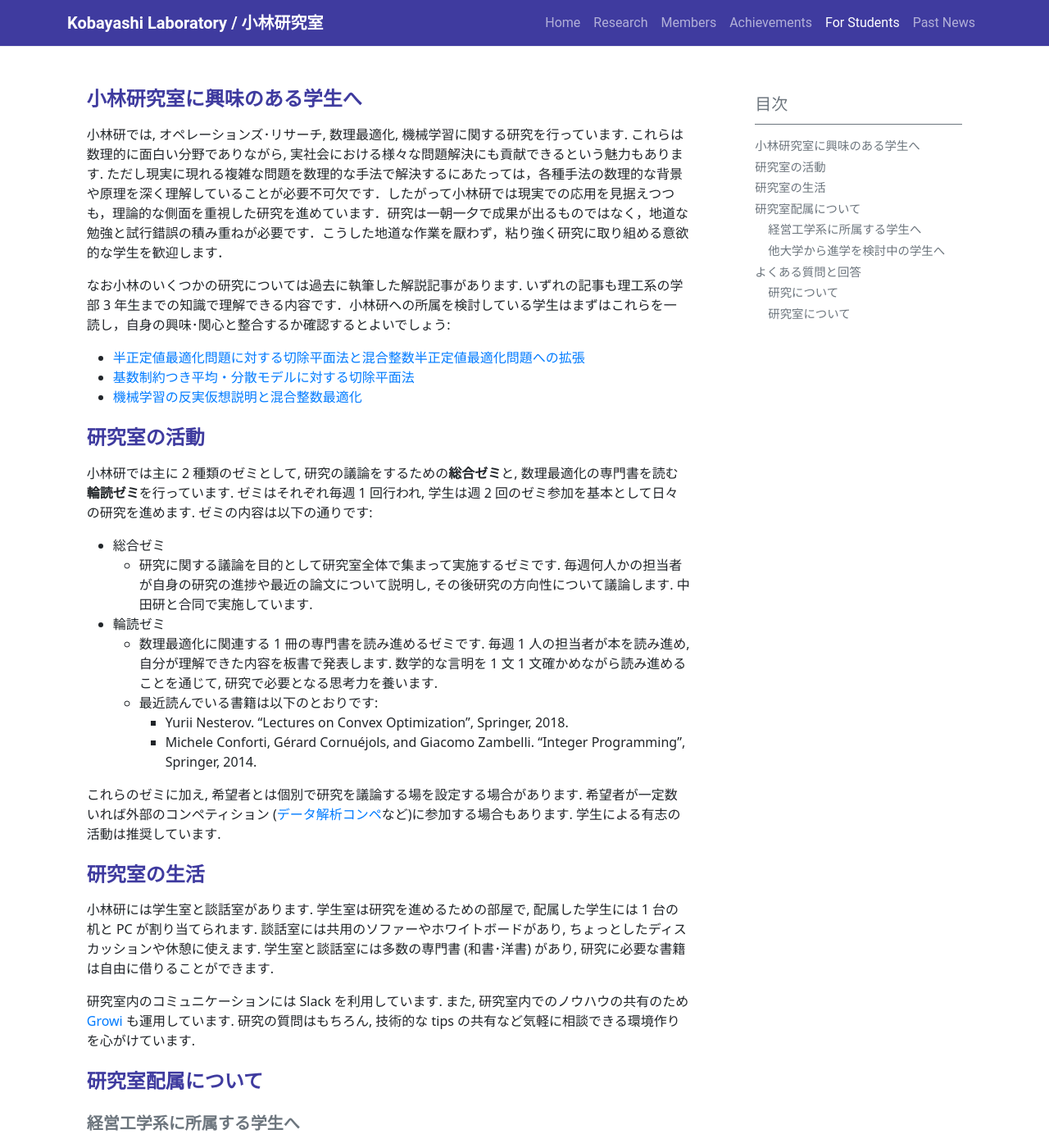
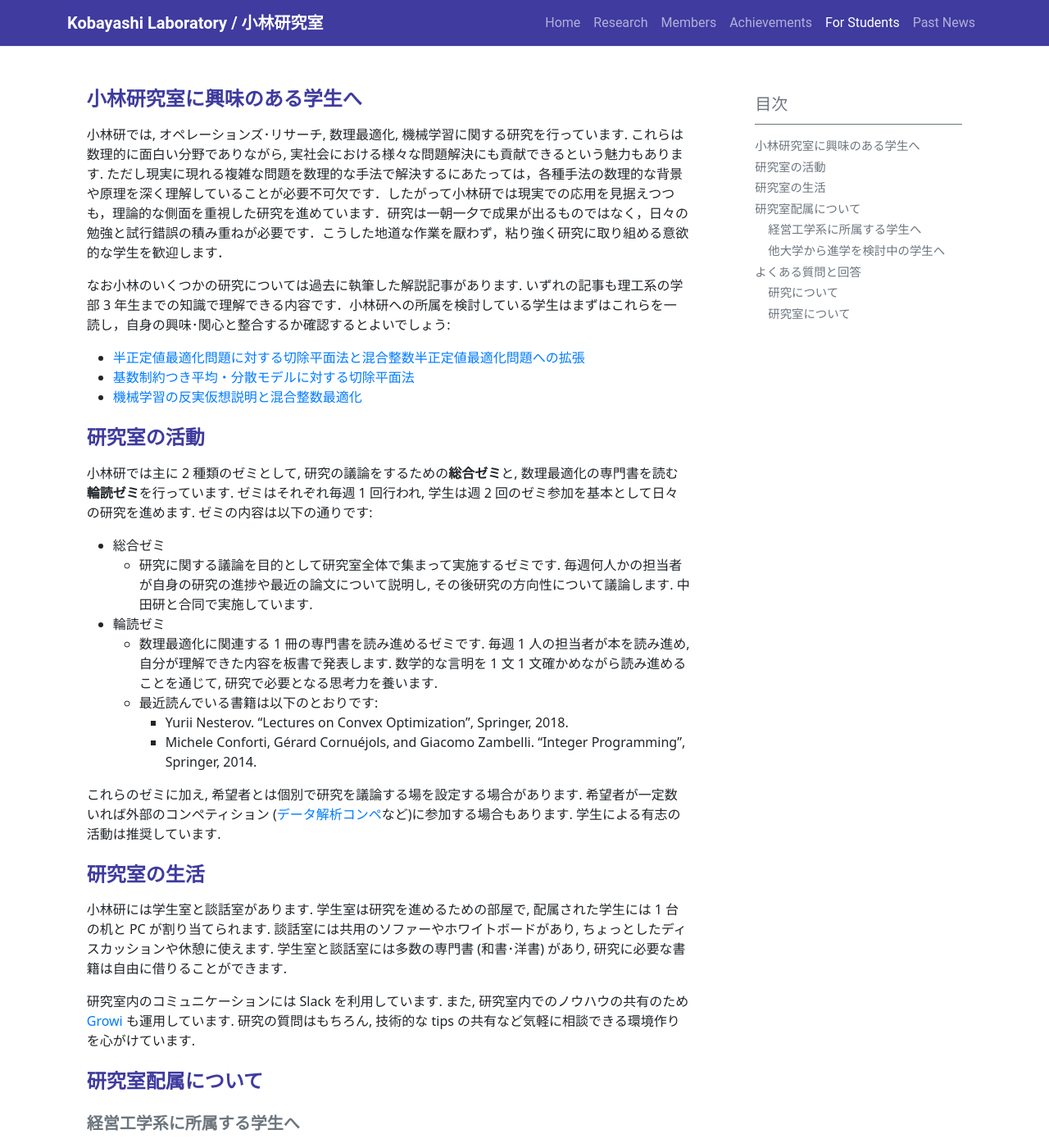
Before and after one commit to isct-koba-lab/isct-koba-lab.github.io, a Jekyll site: the page built from pages/for-students.md, in a window 1280 px wide and 1400 px high. Shown: the whole window at 82% size. Built offline with Jekyll 4.4.1, drawn with Linux system fonts in a browser that asks for light colours; some of the changed text lies outside the part shown.

Commit message:
update for-student

```diff
--- a/pages/for-students.md
+++ b/pages/for-students.md
@@ -7,7 +7,7 @@
 
 ## 小林研究室に興味のある学生へ
 
-小林研では, オペレーションズ･リサーチ, 数理最適化, 機械学習に関する研究を行っています. これらは数理的に面白い分野でありながら, 実社会における様々な問題解決にも貢献できるという魅力もあります. ただし現実に現れる複雑な問題を数理的な手法で解決するにあたっては，各種手法の数理的な背景や原理を深く理解していることが必要不可欠です．したがって小林研では現実での応用を見据えつつも，理論的な側面を重視した研究を進めています．研究は一朝一夕で成果が出るものではなく，地道な勉強と試行錯誤の積み重ねが必要です．こうした地道な作業を厭わず，粘り強く研究に取り組める意欲的な学生を歓迎します．
+小林研では, オペレーションズ･リサーチ, 数理最適化, 機械学習に関する研究を行っています. これらは数理的に面白い分野でありながら, 実社会における様々な問題解決にも貢献できるという魅力もあります. ただし現実に現れる複雑な問題を数理的な手法で解決するにあたっては，各種手法の数理的な背景や原理を深く理解していることが必要不可欠です．したがって小林研では現実での応用を見据えつつも，理論的な側面を重視した研究を進めています．研究は一朝一夕で成果が出るものではなく，日々の勉強と試行錯誤の積み重ねが必要です．こうした地道な作業を厭わず，粘り強く研究に取り組める意欲的な学生を歓迎します．
 
 なお小林のいくつかの研究については過去に執筆した解説記事があります. いずれの記事も理工系の学部 3 年生までの知識で理解できる内容です．小林研への所属を検討している学生はまずはこれらを一読し，自身の興味･関心と整合するか確認するとよいでしょう:
 - [半正定値最適化問題に対する切除平面法と混合整数半正定値最適化問題への拡張](https://orsj.org/wp-content/corsj/or65-12/or65_12_656.pdf)
@@ -32,7 +32,7 @@
 
 ## 研究室の生活
 
-小林研には学生室と談話室があります. 学生室は研究を進めるための部屋で, 配属した学生には 1 台の机と PC が割り当てられます. 談話室には共用のソファーやホワイトボードがあり, ちょっとしたディスカッションや休憩に使えます. 学生室と談話室には多数の専門書 (和書･洋書) があり, 研究に必要な書籍は自由に借りることができます.
+小林研には学生室と談話室があります. 学生室は研究を進めるための部屋で, 配属された学生には 1 台の机と PC が割り当てられます. 談話室には共用のソファーやホワイトボードがあり, ちょっとしたディスカッションや休憩に使えます. 学生室と談話室には多数の専門書 (和書･洋書) があり, 研究に必要な書籍は自由に借りることができます.
 
 研究室内のコミュニケーションには Slack を利用しています. また, 研究室内でのノウハウの共有のため [Growi](https://growi.org/) も運用しています. 研究の質問はもちろん, 技術的な tips の共有など気軽に相談できる環境作りを心がけています.
 
@@ -49,7 +49,7 @@
 - 遠地に住んでいる等やむを得ない事情で経営工学系の大学院説明会に参加できない場合は個別に対応します. 小林までメールで連絡してください.
 
 {:.alert .alert-warning}
-例年，出願期間間近の5月後半以降に問い合わせが集中する傾向にあり，十分な対応ができないケースが生じています．小林の時間的制約上，出願期間間近のお問い合わせには対応をお断りする場合がありますので，なるべく2月〜4月の説明会に参加して早い段階で小林とコンタクトをとることを強く推奨します．説明会開催期間よりも前に問い合わせをする分には問題ありませんので，興味がある方はお早めに小林までご連絡ください．
+例年，出願期間間近の5月後半以降に問い合わせが集中する傾向にあり，十分な対応ができないケースが生じています．小林の時間的制約上，出願期間間近のお問い合わせには対応をお断りする場合がありますので，なるべく2月〜4月の説明会に参加して早い段階で小林とコンタクトをとることを強く推奨します．メールでの問い合わせは随時対応しておりますので，説明会開催期間よりも早い段階で連絡していただく分には問題ありません．興味がある方はお早めに小林までご連絡ください．
 
 **博士課程での配属を志望する場合**
 - 博士課程で小林研に配属することを志望する場合は個別に面談を実施します. まずは小林までメールで連絡してください.
```
Also changed, not shown: other parts of pages/for-students.md (+1 -1 lines).
